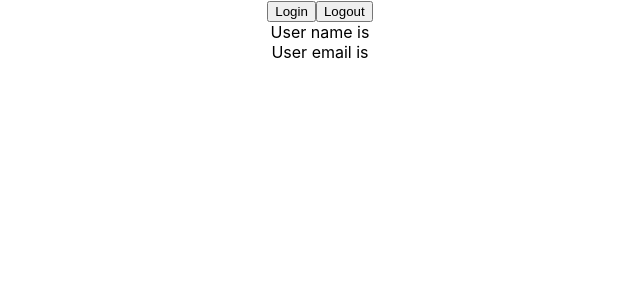
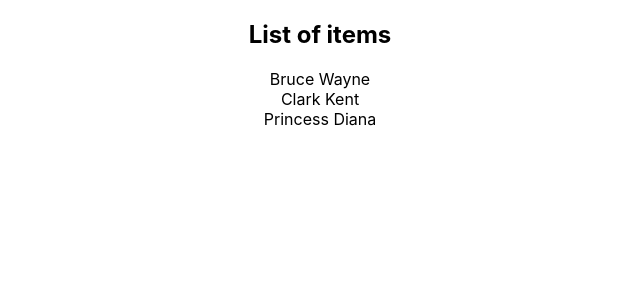
Before and after one commit to Makus14/typescript-demo, a React (Create React App) app: page / in a window 1280 px wide. Shown: the top 300 px of the page, without its empty margins (320-960 px from the left). Built offline with nearby package versions, Linux system fonts and the light colour scheme.

Commit message:
class, components, generics with typescript

```diff
--- a/src/App.tsx
+++ b/src/App.tsx
@@ -9,8 +9,12 @@
 // import { Container } from "./components/Container";
 // import { Box } from "./components/context/Box";
 // import { ThemeContextProvider } from "./components/context/ThemeContext";
-import { User } from "./components/context/User";
-import { UserContextProvider } from "./components/context/UserContext";
+// import { User } from "./components/context/User";
+// import { UserContextProvider } from "./components/context/UserContext";
+// import { Counter } from "./components/class/Counter";
+// import { Private } from "./components/auth/Private";
+// import { Profile } from "./components/auth/Profile";
+import { List } from "./components/generics/List";
 import "./App.css";
 
 function App() {
@@ -51,9 +55,27 @@ function App() {
         <Box />
       </ThemeContextProvider> */}
 
-      <UserContextProvider>
+      {/* <UserContextProvider>
         <User />
-      </UserContextProvider>
+      </UserContextProvider> */}
+
+      {/* <Counter message="The count value is" /> */}
+
+      {/* <Private isLoggedIn={true} component={Profile} /> */}
+
+      {/* <List
+        items={["Batman", "Superman", "Wonder Woman"]}
+        onClick={(item) => console.log(item)}
+      />
+      <List items={[1, 2, 3]} onClick={(item) => console.log(item)} /> */}
+      <List
+        items={[
+          { id: 1, first: "Bruce", last: "Wayne" },
+          { id: 2, first: "Clark", last: "Kent" },
+          { id: 3, first: "Princess", last: "Diana" },
+        ]}
+        onClick={(item) => console.log(item)}
+      />
     </div>
   );
 }
--- /dev/null
+++ b/src/components/auth/Login.tsx
@@ -0,0 +1,3 @@
+export const Login = () => {
+  return <div>Please login to continue</div>;
+};
--- /dev/null
+++ b/src/components/auth/Private.tsx
@@ -0,0 +1,15 @@
+import { Login } from "./Login";
+import { ProfileProps } from "./Profile";
+
+type PrivateProps = {
+  isLoggedIn: boolean;
+  component: React.ComponentType<ProfileProps>;
+};
+
+export const Private = ({ isLoggedIn, component: Component }: PrivateProps) => {
+  if (isLoggedIn) {
+    return <Component name="Max" />;
+  } else {
+    return <Login />;
+  }
+};
--- /dev/null
+++ b/src/components/auth/Profile.tsx
@@ -0,0 +1,7 @@
+export type ProfileProps = {
+  name: string;
+};
+
+export const Profile = ({ name }: ProfileProps) => {
+  return <div>Private Profile component. Name is {name}</div>;
+};
--- /dev/null
+++ b/src/components/class/Counter.tsx
@@ -0,0 +1,28 @@
+import { Component } from "react";
+
+type CounterProps = {
+  message: string;
+};
+
+type CounterState = {
+  count: number;
+};
+
+export class Counter extends Component<CounterProps, CounterState> {
+  state = {
+    count: 0,
+  };
+
+  handleClick = () => {
+    this.setState((prevState) => ({ count: prevState.count + 1 }));
+  };
+
+  render() {
+    return (
+      <div>
+        <button onClick={this.handleClick}>Increment</button>
+        {this.props.message} {this.state.count}
+      </div>
+    );
+  }
+}
--- /dev/null
+++ b/src/components/generics/List.tsx
@@ -0,0 +1,22 @@
+type ListProps<T> = {
+  items: T[];
+  onClick: (value: T) => void;
+};
+
+export const List = <T extends { id: number; first: string; last: string }>({
+  items,
+  onClick,
+}: ListProps<T>) => {
+  return (
+    <div>
+      <h2>List of items</h2>
+      {items.map((item) => {
+        return (
+          <div key={item.id} onClick={() => onClick(item)}>
+            {item.first} {item.last}
+          </div>
+        );
+      })}
+    </div>
+  );
+};
```
